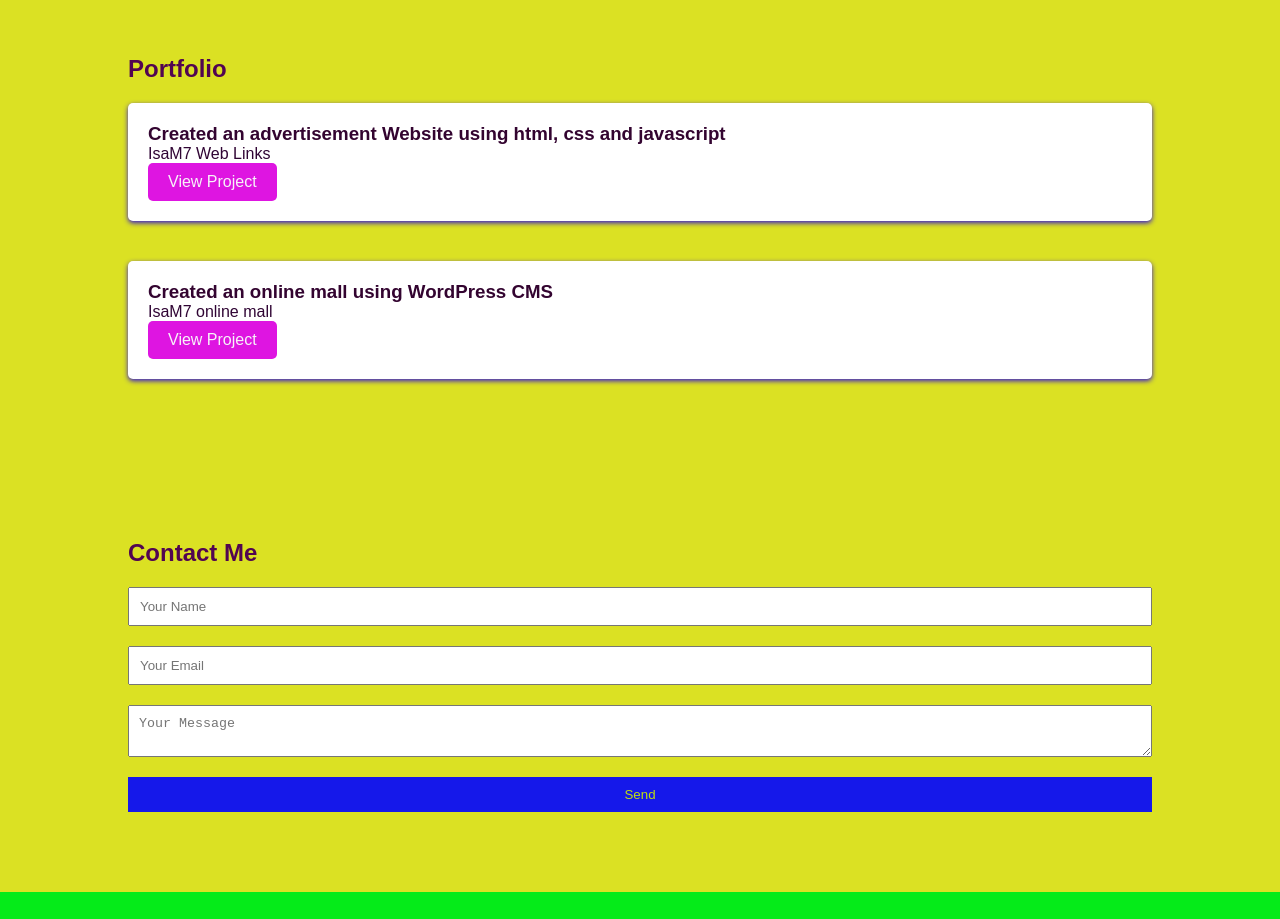
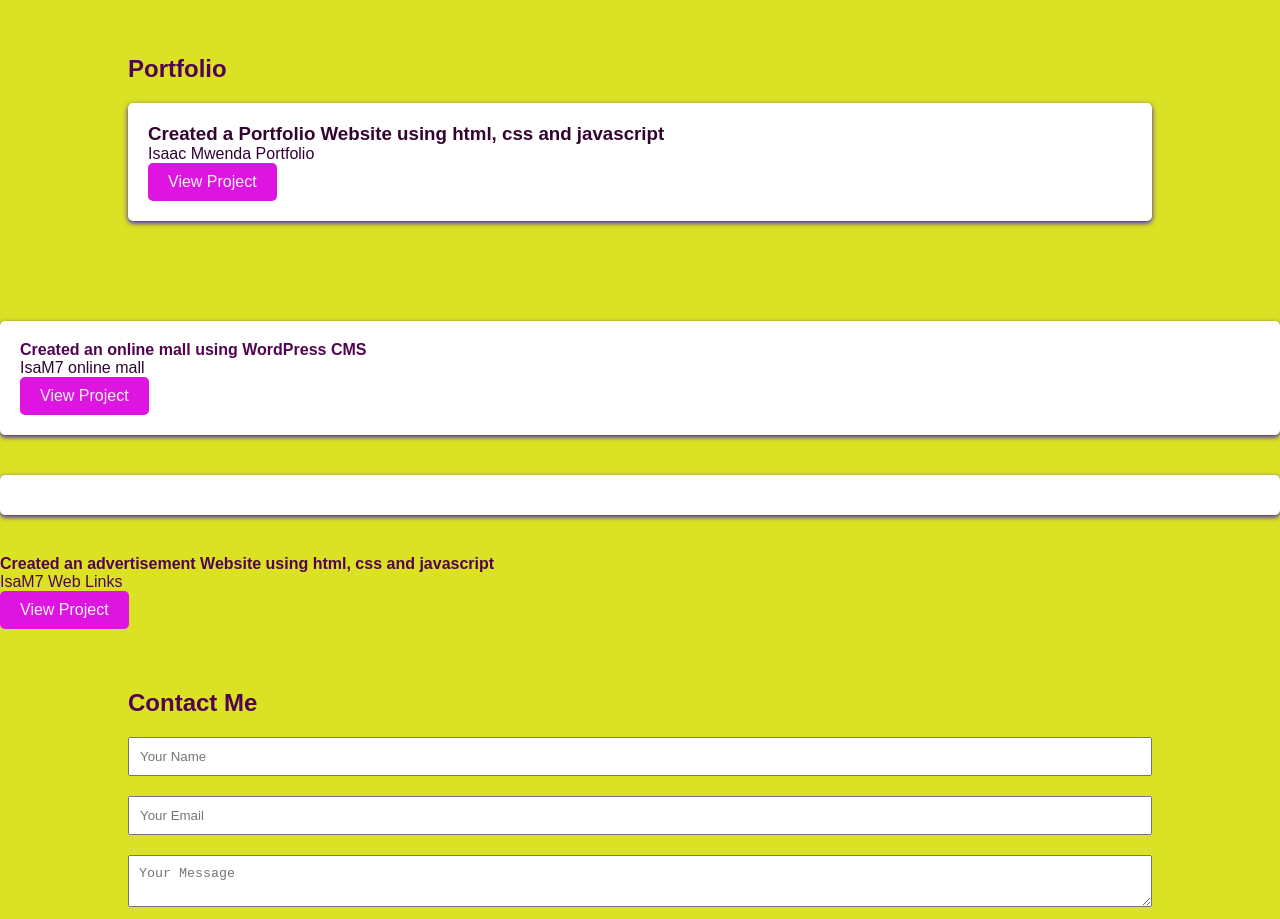
Before and after one commit to Isaac2331/website-no.2, a plain HTML site: page index.html in a window 1280 px wide. Shown: the part 800-1719 px from the top of the page. Drawn offline with Linux system fonts and the light colour scheme; files whose address does not match are found by name.

Commit message:
Add files via upload

```diff
--- a/index.html
+++ b/index.html
@@ -50,18 +50,27 @@
         <div class="container">
             <h2>Portfolio</h2>
             <div class="project">
-                <h3>Created an advertisement Website using html, css and javascript</h3>
-                <p>IsaM7 Web Links</p>
-               <a href="https://github.com/isaac" class="btn">View Project</a>
+                <h3>Created a Portfolio Website using html, css and javascript</h3>
+                <p>Isaac Mwenda Portfolio</p>
+                <a href="https://isaac2331.github.io/website-no.2/" class="btn">View Project</a>
 
-            </a>
-            </div>
+            <div>
+
+            </section>
+
             <div class="project">
-                <h3>Created an online mall using WordPress CMS </h3>
+                <h4>Created an online mall using WordPress CMS </h4>
                 <p>IsaM7 online mall</p>
                  <a href="mwenda.infinityfreeapp.com/WP-admin" class="btn">View Project</a>
             </div>
             <!-- Add more projects as needed -->
+            <div>
+                <div class="project"></div>
+                <h4>Created an advertisement Website using html, css and javascript</h4>
+                <p>IsaM7 Web Links</p>
+               <a href="https://isaac2331.github.io/websites/" class="btn">View Project</a>
+           </div>
+
         </div>
     </section>
 
```
